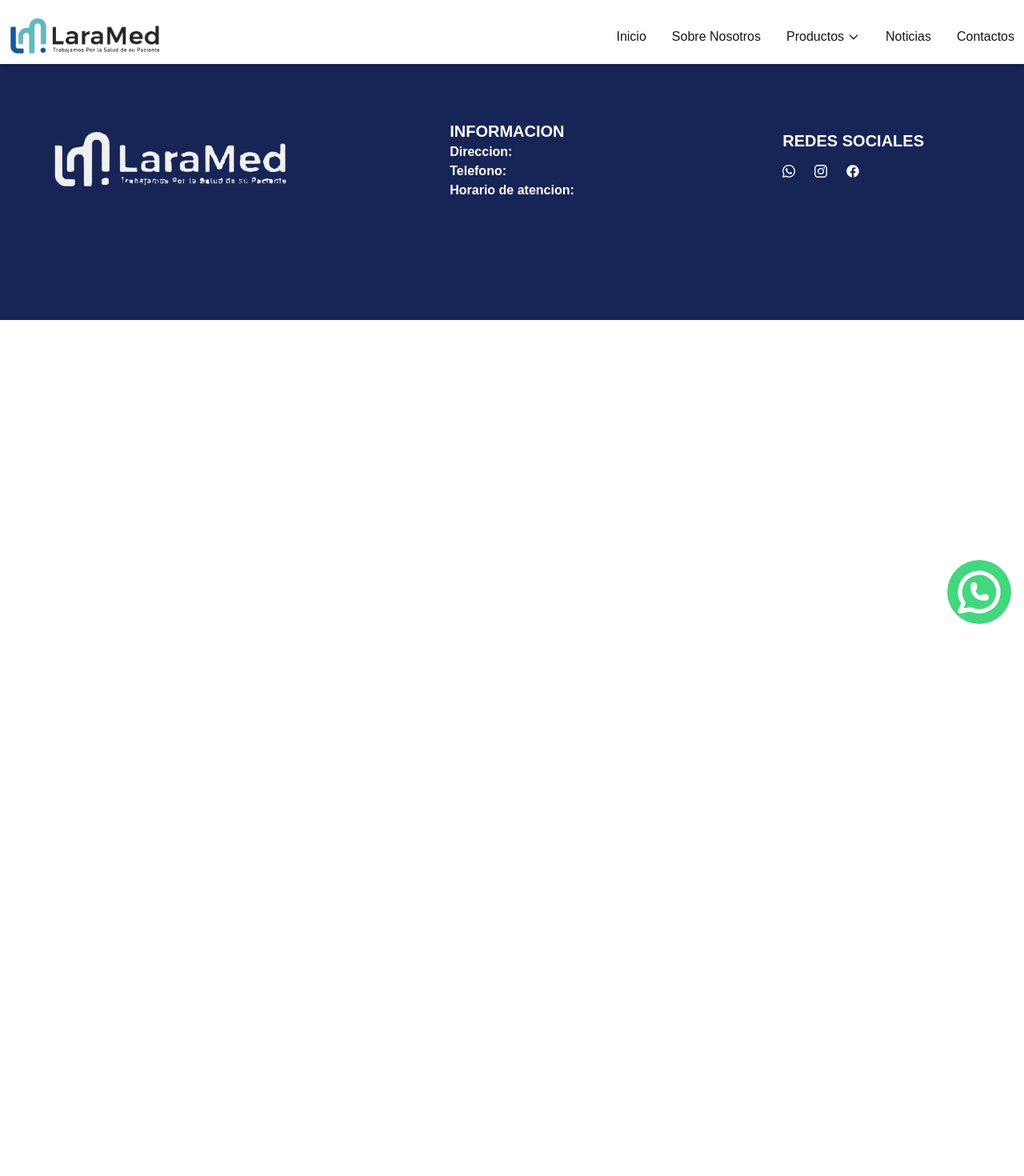
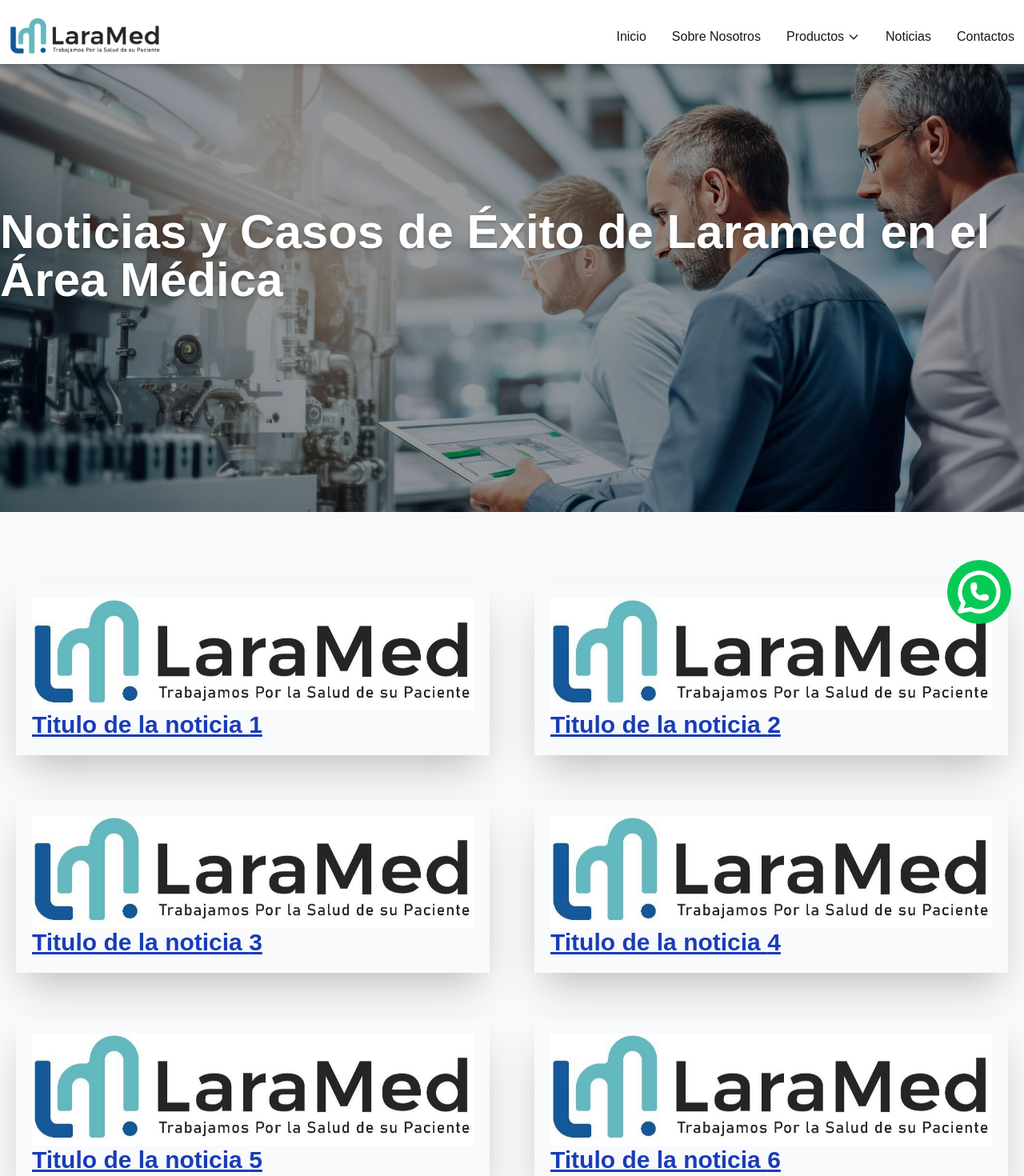
Before and after one commit to JRWebDesigner/laramed, a Next.js app: page /noticias in a window 1280 px wide. Shown: the top 1470 px of the page at 80% size. Before the commit the page ends 800 px from the top, so only its background shows below. Built offline with nearby package versions, Linux system fonts and the light colour scheme.

Commit message:
noticias

```diff
--- a/src/app/noticias/page.tsx
+++ b/src/app/noticias/page.tsx
@@ -1,6 +1,19 @@
 export default function noticias(){
   return(
-    <>
-    </>
+    <div className="bg-gray-50">
+      <section className="relative bg-[url('/banner.jpg')] h-[70dvh] md:h-[80dvh] max-h-[900px] bg-cover bg-fixed flex justify-center items-center text-white">
+        <div className="absolute bg-black h-full w-full opacity-40 z-0"/>
+        <h1 className="z-20 font-bold text-center md:text-left text-4xl md:text-6xl container mx-auto text-shadow-lg">Noticias y Casos de Éxito de Laramed en el Área Médica</h1>
+      </section>
+      <section className="grid md:grid-cols-2 gap-14 px-5 container mx-auto my-22">
+        {[1,2,3,4,5,6].map(index=>(
+          <div key={index} className="shadow-2xl p-5">
+            <img src="/logo.png" alt="imagen"/>
+            <h2 className="text-blue-800 text-3xl font-bold underline">Titulo de la noticia {index}</h2>
+          </div>
+        ))
+        }
+      </section>
+    </div>
   )
 }
--- a/src/app/productos/page.tsx
+++ b/src/app/productos/page.tsx
@@ -57,7 +57,7 @@ export default function Productos(){
       </section>
       <section className="container mx-auto grid grid-cols-2 md:grid-cols-3 gap-10 my-10 px-5">
         {[1,2,3,4,5].map(index=>(
-          <Link href="/productos/producto" className='flex flex-col items-center gap-3 shadow-lg hover:scale-105 duration-100 rounded-lg bg-gray-50'>
+          <Link key={index} href="/productos/producto" className='flex flex-col items-center gap-3 shadow-lg hover:scale-105 duration-100 rounded-lg bg-gray-50'>
             <img src="/logo.png" alt="producto" className="w-full h-auto" />
             <h2 className="text-lg md:text-2xl">Nombre producto</h2>
           </Link>
```
